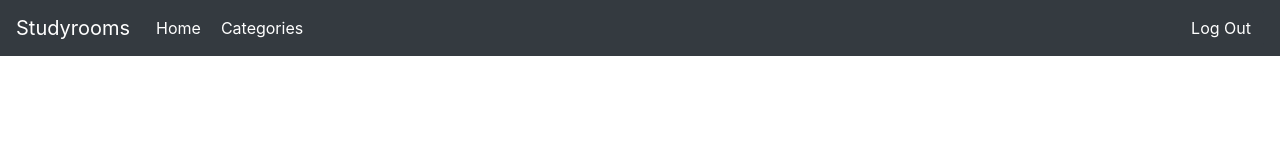
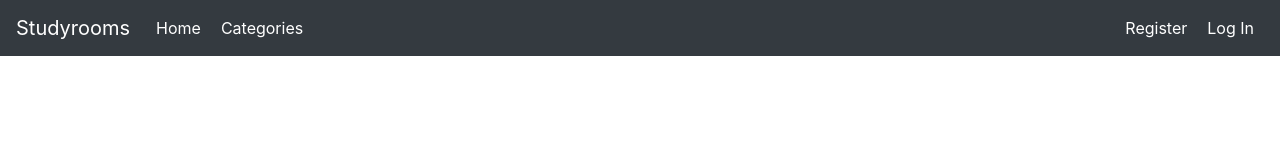
Before and after one commit to 5braincells/Frontend, a React (Create React App) app: page /login in a window 1280 px wide. Shown: the top 160 px of the page. Built offline with nearby package versions, Linux system fonts and the light colour scheme.

Commit message:
State + login fixes

```diff
--- a/src/components/CategoriesItem.js
+++ b/src/components/CategoriesItem.js
@@ -5,7 +5,7 @@ import { useSelector } from 'react-redux'
 
 export default function CategoriesItem({ category }) {
   const history = useHistory()
-  const user = useSelector(state => state.jwt.user)
+  const user = useSelector(state => state?.jwt?.user)
 
   const handleClick = () => {
     // navigate to chat
--- a/src/components/Header.js
+++ b/src/components/Header.js
@@ -7,12 +7,12 @@ import { Link } from 'react-router-dom'
 export default function Header() {
   const history = useHistory()
   const dispatch = useDispatch()
-  const user = useSelector(state => state?.jwt)
+  const user = useSelector(state => state?.jwt?.user)
 
   const logOut = e => {
+    history.push('/')
     const remember = JSON.parse(localStorage.getItem('remember'))
     dispatch({ type: 'UNSIGNING', remember: remember })
-    history.push('/')
   }
 
   return (
--- a/src/components/Message.js
+++ b/src/components/Message.js
@@ -11,11 +11,10 @@ import ImageModal from './ImageModal'
 export default function Message({ message }) {
   const [firstName, setFirstName] = useState('')
   const [lastName, setLastName] = useState('')
-  const jwt = useSelector(state => state.jwt.jwt)
+  const jwt = useSelector(state => state?.jwt?.jwt)
   const jwtDecoded = jwt_decode(jwt)
   const userID = jwtDecoded.userID
-
-  const [modalShow, setModalShow] = React.useState(false)
+  const [modalShow, setModalShow] = useState(false)
 
   useEffect(() => {
     axios
--- a/src/components/PrivateRoute.js
+++ b/src/components/PrivateRoute.js
@@ -2,7 +2,7 @@ import { useSelector } from 'react-redux'
 import { Route, Redirect } from 'react-router-dom'
 
 export default function PrivateRoute({ children, ...rest }) {
-  const user = useSelector(state => state?.jwt)
+  const user = useSelector(state => state?.jwt?.user)
 
   return (
     <Route {...rest}>
--- a/src/pages/Chatroom/Chatroom.js
+++ b/src/pages/Chatroom/Chatroom.js
@@ -49,7 +49,7 @@ export default function Chatroom() {
     })
   }, [])
 
-  const jwt = useSelector(state => state.jwt.jwt)
+  const jwt = useSelector(state => state?.jwt?.jwt)
   const jwtDecoded = jwt_decode(jwt)
   const userID = jwtDecoded.userID
 
```
